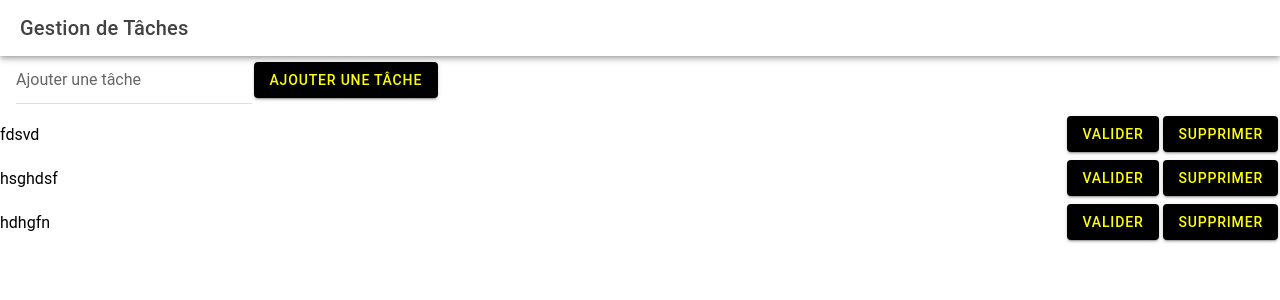
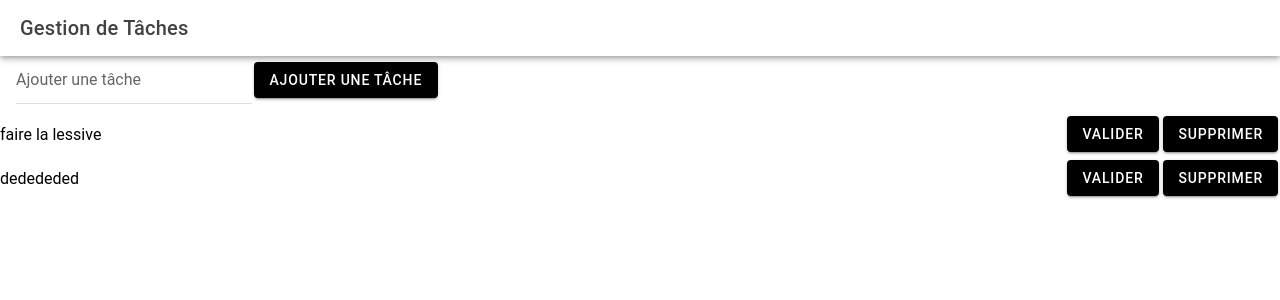
Before and after one commit to GAUTIERSebastien/MyTaskManagerIonic, a React (Vite) app: page /home in a window 1280 px wide. Shown: the top 300 px of the page. Built offline with nearby package versions, Linux system fonts and the light colour scheme; data requests are answered from the project's data file.

Commit message:
Factoring

```diff
--- a/db.json
+++ b/db.json
@@ -1,19 +1,14 @@
 {
   "tasks": [
     {
-      "text": "fdsvd",
+      "text": "faire la lessive",
       "completed": false,
-      "id": 9
+      "id": 1
     },
     {
-      "text": "hsghdsf",
+      "text": "dedededed",
       "completed": false,
-      "id": 11
-    },
-    {
-      "text": "hdhgfn",
-      "completed": false,
-      "id": 12
+      "id": 2
     }
   ]
 }
--- /dev/null
+++ b/src/interfaces/TaskInterface.ts
@@ -0,0 +1,5 @@
+export interface TaskInterface {
+  id: number;
+  text: string;
+  completed: boolean;
+}
--- a/src/pages/Home.tsx
+++ b/src/pages/Home.tsx
@@ -11,107 +11,53 @@ import {
   IonInput,
   IonButton,
   IonItemSliding,
-  IonItemOption,
-  IonItemOptions,
 } from "@ionic/react";
-import { from } from "rxjs";
-import { switchMap } from "rxjs/operators";
 import "./Home.css";
+import {
+  fetchTasks,
+  addTask,
+  toggleTaskCompletion,
+  deleteTask,
+} from "../services/jsonService";
+import { TaskInterface } from "../interfaces/TaskInterface";
 
 const Home = () => {
-  const [tasks, setTasks] = useState<
-    { id: number; text: string; completed: boolean }[]
-  >([]);
+  const [tasks, setTasks] = useState<TaskInterface[]>([]);
   const [newTask, setNewTask] = useState("");
 
   // Charger les tâches depuis le serveur lors du montage du composant
   useEffect(() => {
-    const fetchTasks = () => {
-      fetch("http://localhost:3000/tasks")
-        .then((response) => response.json())
-        .then((data) => setTasks(data));
-    };
-
-    fetchTasks();
+    const subscription = fetchTasks().subscribe(setTasks);
+    return () => subscription.unsubscribe();
   }, []);
 
-  // Fonction pour ajouter une tâche
-  const addTask = () => {
+  const handleAddTask = () => {
     const task = { text: newTask, completed: false };
-    from(
-      fetch("http://localhost:3000/tasks", {
-        method: "POST",
-        headers: {
-          "Content-Type": "application/json",
-        },
-        body: JSON.stringify(task),
-      })
-    )
-      .pipe(switchMap((response) => response.json()))
-      .subscribe({
+    addTask(task).subscribe({
       next: (newTaskFromServer) => {
         setTasks((prevTasks) => [...prevTasks, newTaskFromServer]);
         setNewTask("");
       },
-        error: (error) => {
-          console.error("Error adding task:", error);
-        },
+      error: (error) => console.error("Error adding task:", error),
     });
   };
 
-  // Fonction pour valider/invalider une tâche
-  const toggleCompleted = (taskId: number) => {
+  const handleToggleCompleted = (taskId: number) => {
     const task = tasks.find((t) => t.id === taskId);
     if (task) {
-      const updatedTask = { ...task, completed: !task.completed };
-      from(
-        fetch(`http://localhost:3000/tasks/${taskId}`, {
-          method: "PATCH",
-          headers: {
-            "Content-Type": "application/json",
-          },
-          body: JSON.stringify({ completed: updatedTask.completed }),
-        })
+      toggleTaskCompletion(taskId, !task.completed).subscribe(() => {
+        setTasks((prevTasks) =>
+          prevTasks.map((t) =>
+            t.id === taskId ? { ...t, completed: !t.completed } : t
           )
-        .pipe(switchMap((response) => response.json()))
-        .subscribe({
-          next: () => {
-            setTasks((prevTasks) =>
-              prevTasks.map((t) => (t.id === taskId ? updatedTask : t))
         );
-          },
-          error: (error) => {
-            console.error("Error toggling task completion:", error);
-          },
       });
     }
   };
 
-  // Fonction pour supprimer une tâche
-  const deleteTask = (taskId: number) => {
-    from(
-      fetch(`http://localhost:3000/tasks/${taskId}`, {
-        method: "DELETE",
-      })
-    )
-      .pipe(
-        switchMap((response) => {
-          if (response.ok) {
-            return response.json();
-          } else {
-            // Gérer les erreurs HTTP ici
-            return Promise.reject("Failed to delete the task");
-          }
-        })
-      )
-      .subscribe({
-        next: () => {
-          // Mettre à jour l'état pour retirer la tâche supprimée
-          setTasks(tasks.filter((task) => task.id !== taskId));
-        },
-        error: (error) => {
-          console.error("Error deleting task:", error);
-        },
+  const handleDeleteTask = (taskId: number) => {
+    deleteTask(taskId).subscribe(() => {
+      setTasks((prevTasks) => prevTasks.filter((t) => t.id !== taskId));
     });
   };
 
@@ -131,7 +77,7 @@ const Home = () => {
               onIonChange={(e) => setNewTask(e.detail.value || "")}
             />
           </IonItem>
-          <IonButton color="success" onClick={addTask}>
+          <IonButton color="success" onClick={handleAddTask}>
             Ajouter une tâche
           </IonButton>
         </div>
@@ -144,14 +90,15 @@ const Home = () => {
                 </IonLabel>
                 <div className="button-group">
                   <IonButton
-                    onClick={() => toggleCompleted(task.id)}
+                    onClick={() => handleToggleCompleted(task.id)}
                     color="success"
                     className="ion-button"
                   >
                     {task.completed ? "Invalider" : "Valider"}
                   </IonButton>
+
                   <IonButton
-                    onClick={() => deleteTask(task.id)}
+                    onClick={() => handleDeleteTask(task.id)}
                     color="success"
                     className="ion-button"
                   >
--- a/src/services/jsonService.ts
+++ b/src/services/jsonService.ts
@@ -1,14 +1,44 @@
-// import { from } from "rxjs";
-// import { switchMap } from "rxjs/operators";
+// src/services/jsonService.ts
+import { from } from "rxjs";
+import { switchMap } from "rxjs/operators";
+import { TaskInterface } from "../interfaces/TaskInterface";
 
-// const addTask = (task: any) => {
-//   return from(
-//     fetch("http://localhost:3000/tasks", {
-//       method: "POST",
-//       headers: {
-//         "Content-Type": "application/json",
-//       },
-//       body: JSON.stringify(task),
-//     })
-//   ).pipe(switchMap((response) => response.json()));
-// };
+const baseURL = "http://localhost:3000/tasks";
+
+const fetchTasks = () => {
+  return from(fetch(baseURL)).pipe(switchMap((response) => response.json()));
+};
+
+const addTask = (task: Partial<TaskInterface>) => {
+  return from(
+    fetch(baseURL, {
+      method: "POST",
+      headers: {
+        "Content-Type": "application/json",
+      },
+      body: JSON.stringify(task),
+    })
+  ).pipe(switchMap((response) => response.json()));
+};
+
+const toggleTaskCompletion = (taskId: number, completed: boolean) => {
+  return from(
+    fetch(`${baseURL}/${taskId}`, {
+      method: "PATCH",
+      headers: {
+        "Content-Type": "application/json",
+      },
+      body: JSON.stringify({ completed }),
+    })
+  ).pipe(switchMap((response) => response.json()));
+};
+
+const deleteTask = (taskId: number) => {
+  return from(
+    fetch(`${baseURL}/${taskId}`, {
+      method: "DELETE",
+    })
+  ).pipe(switchMap((response) => response.json()));
+};
+
+export { fetchTasks, addTask, toggleTaskCompletion, deleteTask };
--- a/src/theme/variables.css
+++ b/src/theme/variables.css
@@ -30,7 +30,7 @@ http://ionicframework.com/docs/theming/ */
   /** success **/
   --ion-color-success: black;
   --ion-color-success-rgb: 45, 211, 111;
-  --ion-color-success-contrast: yellow;
+  --ion-color-success-contrast: white;
   --ion-color-success-contrast-rgb: 255, 255, 255;
   --ion-color-success-shade: #28ba62;
   --ion-color-success-tint: #42d77d;
```
Lines whose indentation alone changed are shown as unchanged.
